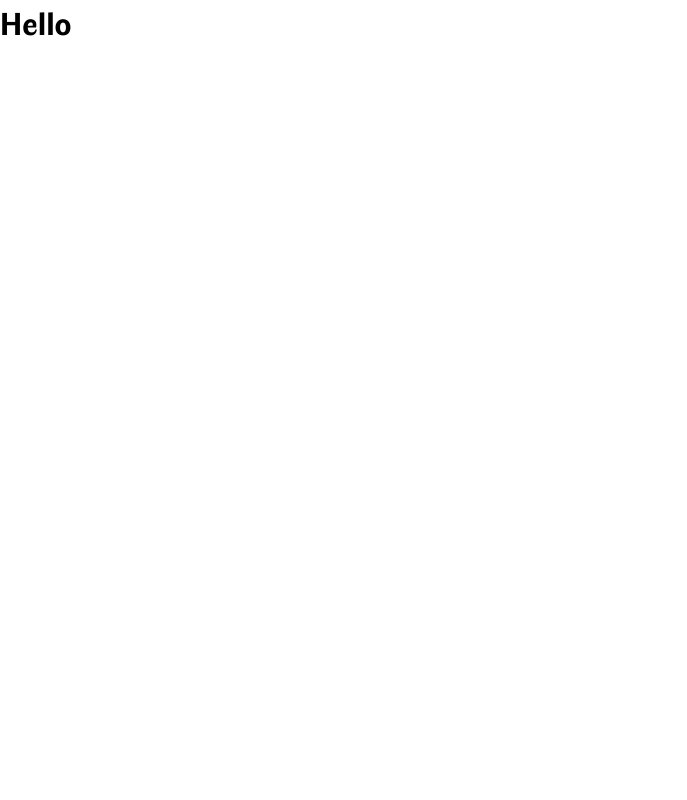
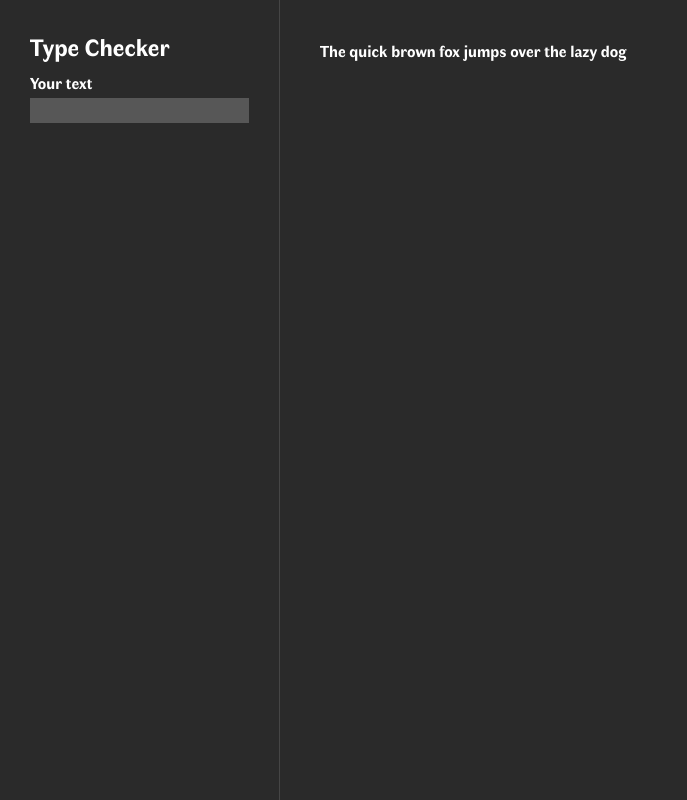
Before and after one commit to nwlilley/type-checker, a plain HTML site: page index.html in a window 1280 px wide. Shown: the whole page, without its empty margins (0-687 px from the left). Drawn offline with Linux system fonts and the light colour scheme.

Commit message:
Set up side panel

```diff
--- a/index.html
+++ b/index.html
@@ -8,6 +8,16 @@
     <script src="script.js"  defer></script>
 </head>
 <body>
-    <h1>Hello</h1>
+    <section class="controls">
+        <h1 class="controls__title">Type Checker</h1>
+        <div class="controls__control">
+            <label>Your text</label>
+            <input type="text" name="sentence">
+        </div>
+    </section>
+    <section>
+
+        <p>The quick brown fox jumps over the lazy dog</p>
+    </section>
 </body>
 </html>
--- a/main.css
+++ b/main.css
@@ -23,6 +23,48 @@
     box-sizing: border-box;
 }
 
+html {
+    font-size: 62.5%;
+}
+
 body {
     font-family: "Faune", Arial;
+    font-size: 1.6rem;
+    background-color: #2a2a2a;
+    color: #ffffff;
+    margin: 4rem 4rem 4rem 32rem;
 }
+
+
+input[type="text"] {
+    width: 100%;
+    background-color: #575757;
+    color: #ffffff;
+    border: none;
+    padding: .5rem .7rem;
+}
+
+label {
+    display: block;
+    margin: 0 0 .5rem 0;
+}
+.controls {
+    position: fixed;
+    top: 0;
+    left: 0;
+    height: 100vh;
+    width: 28rem;
+    background-color: #2a2a2a;
+    padding: 3rem;
+    border-right: .15rem solid rgba(255, 255, 255, 0.125);
+
+}
+
+.controls__title {
+    font-size: 2.4rem;
+    font-weight: 700;
+}
+
+.controls__control {
+    margin: 1rem 0 0 0;
+}
```
